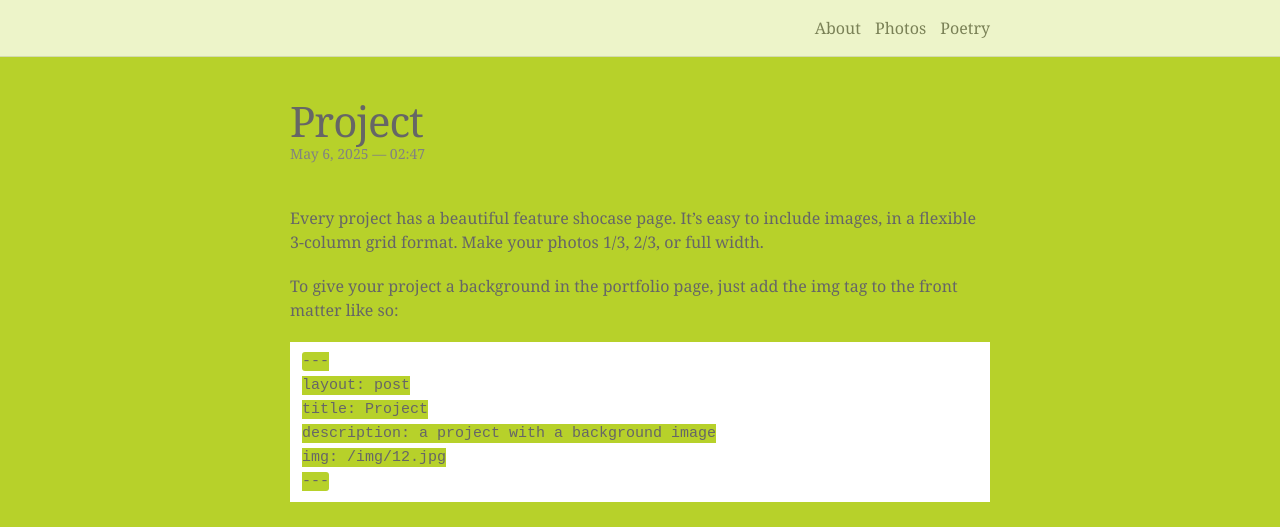
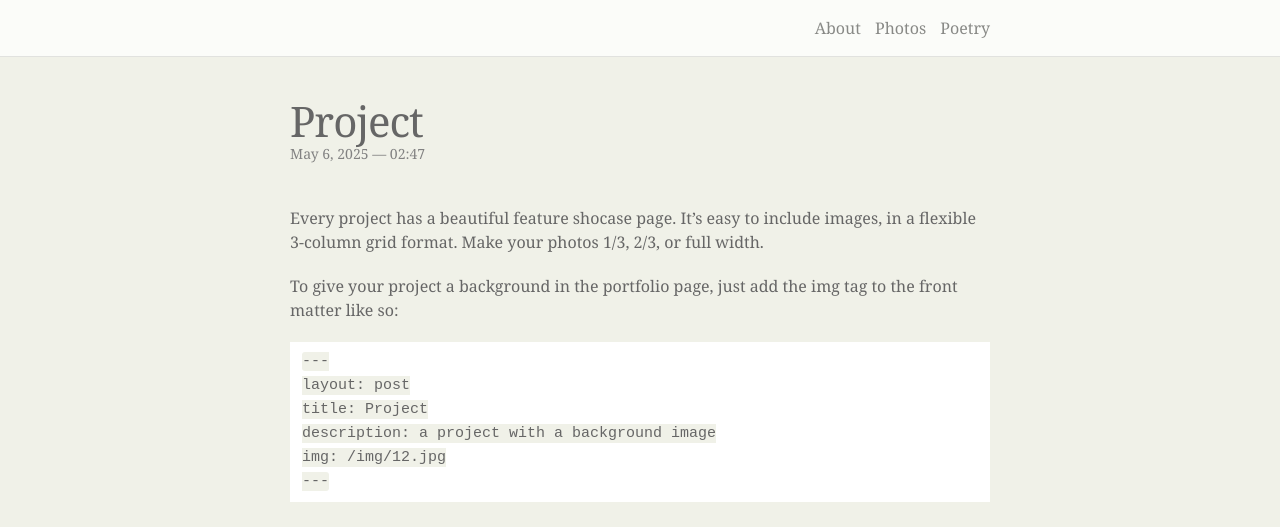
Before and after one commit to Nordicpuff/portfolio, a Jekyll site: the page built from docs/_portfolio/1_project.markdown, in a window 1280 px wide and 1400 px high. Shown: the top 527 px of the window. Built offline with Jekyll 4.4.1, drawn with Linux system fonts in a browser that asks for light colours; nearby versions of some CDN libraries; grey boxes are pictures that could not be loaded.

Commit message:
Modify theme colors

```diff
--- a/docs/_sass/_base.scss
+++ b/docs/_sass/_base.scss
@@ -29,6 +29,7 @@ $orange: #F29105;
 $blue: #2698BA;
 $green: #11D68B;
 $lime_green: #B7D12A;
+$dark_green: #f0f1e8;
 $purple: #B509AC;
 
 
@@ -37,8 +38,8 @@ $grey-color-light: #ddd;  /* navigation bar border */
 $text-color:     #666;
 
 /* Set theme color *************************/
-$theme-color:   $orange;
-$background-color:  $lime_green;
+$theme-color:   $purple;
+$background-color:  $dark_green;
 
 
 /************************************************************/
```
